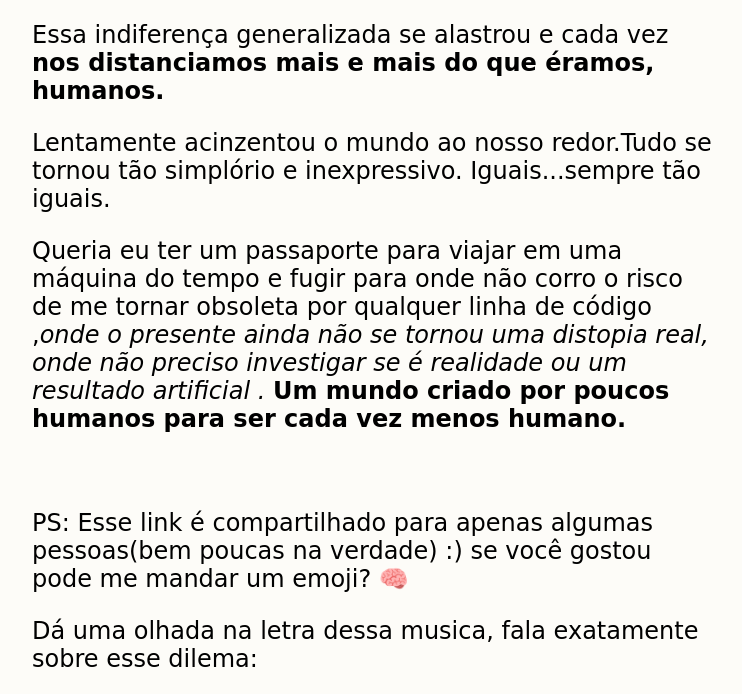
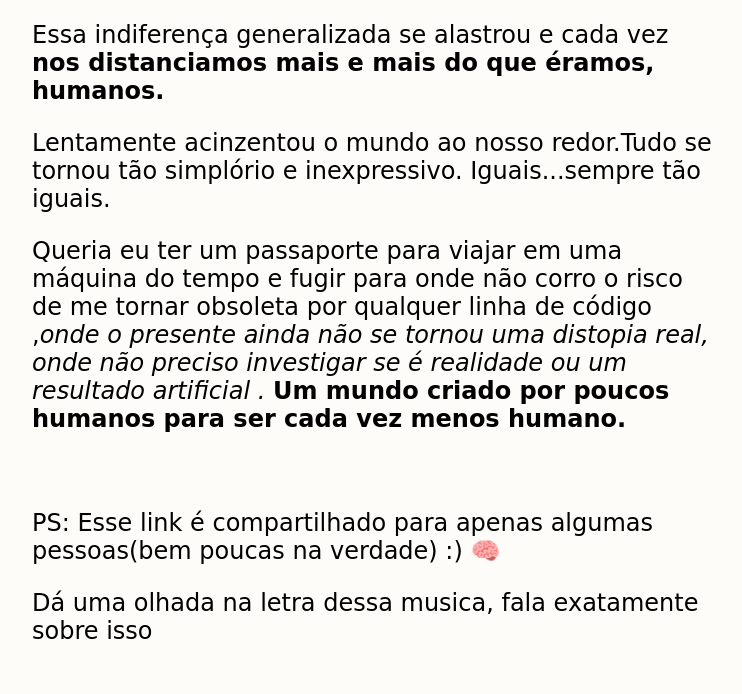
Before and after one commit to luz-kim/meuBlog, a plain HTML site: page index.html in a window 1280 px wide. Shown: the part 2330-3024 px from the top of the page, without its empty margins (268-1010 px from the left). Drawn offline with Linux system fonts and the light colour scheme; grey boxes are pictures that could not be loaded; a web font is replaced by a local one.

```diff
--- a/index.html
+++ b/index.html
@@ -38,8 +38,8 @@ Reparo no semblante apagado pela indiferença e desinteresse,dou de ombros, já
 <p>Queria eu ter um passaporte para viajar em uma máquina do tempo e  fugir para onde não corro o risco de me tornar obsoleta por qualquer linha de código ,<i>onde o presente ainda não se tornou uma distopia real, onde não preciso investigar se é realidade ou um resultado artificial .</i>
 <b>Um mundo criado por poucos humanos para ser cada vez menos humano.</b></p>
 <br>
-<p>PS: Esse link é compartilhado para apenas algumas pessoas(bem poucas na verdade) :) se você gostou pode me mandar um emoji? 🧠</p>
-<p>Dá uma olhada na letra dessa musica, fala exatamente sobre esse dilema: </p>
+<p>PS: Esse link é compartilhado para apenas algumas pessoas(bem poucas na verdade) :) 🧠</p>
+<p>Dá uma olhada na letra dessa musica, fala exatamente sobre isso </p>
     <iframe width="560" height="315" src="https://www.youtube.com/embed/qWNQUvIk954?si=B8UxLkxddm8YntFa" title="YouTube video player" frameborder="0" allow="accelerometer; autoplay; clipboard-write; encrypted-media; gyroscope; picture-in-picture; web-share" referrerpolicy="strict-origin-when-cross-origin" allowfullscreen></iframe>
 
 </div>
```
